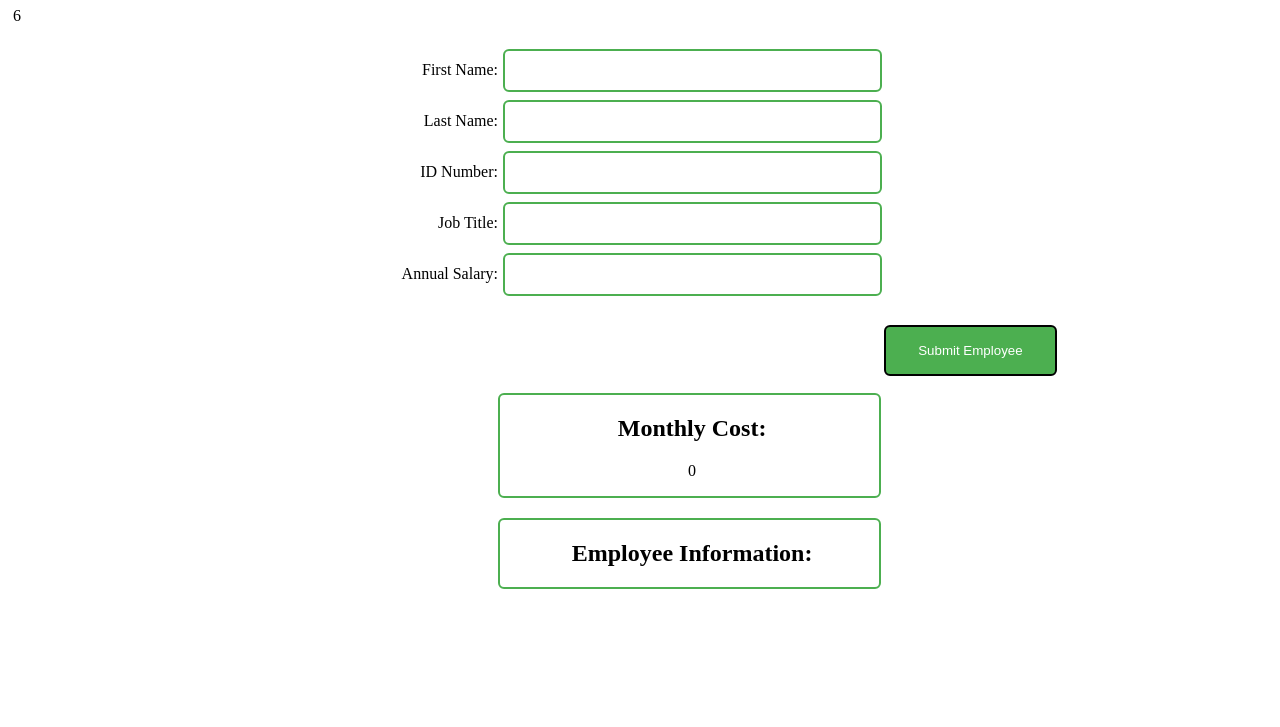
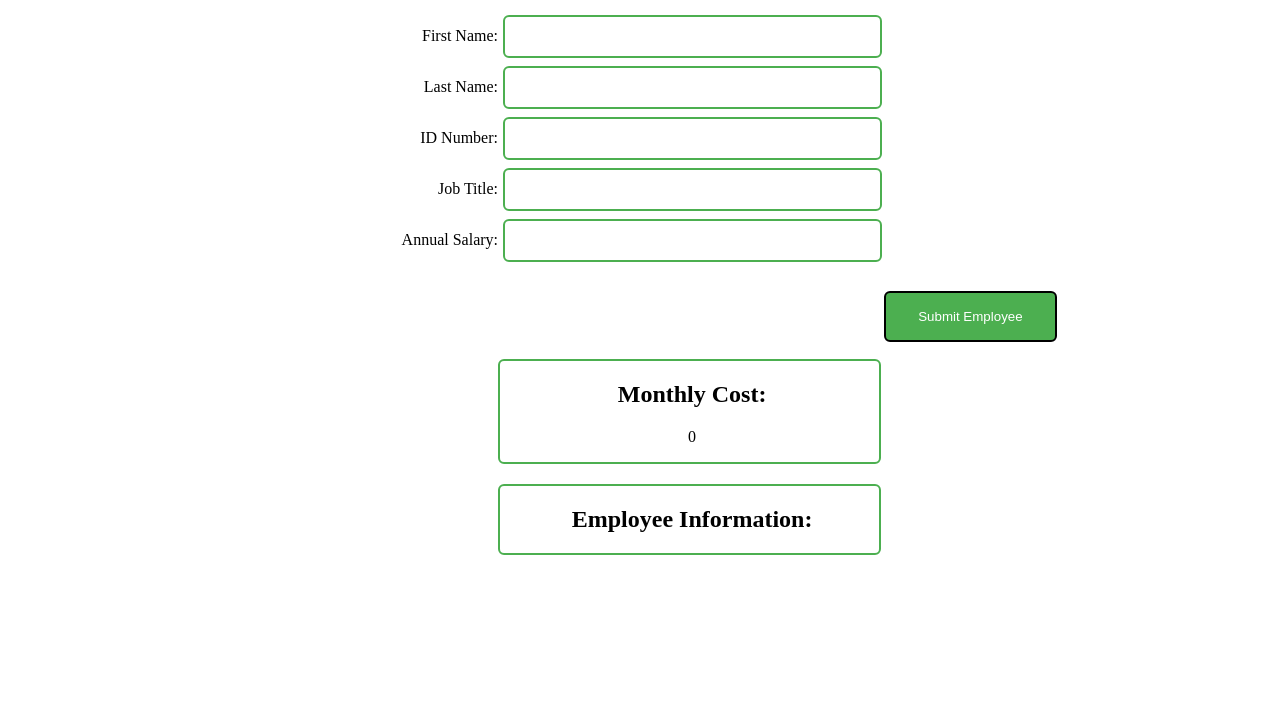
Before and after one commit to adameastvold/weekend_challenge-1, a website: page index.html in a window 1280 px wide. Shown: the part 73-800 px from the top of the page. Drawn offline with Linux system fonts and the light colour scheme.

Commit message:
removed one object

```diff
--- a/index.html
+++ b/index.html
@@ -14,7 +14,6 @@
     <h1>Employee Cost Calculator</h1>
 
     <div ng-controller="taskController">
-      <p>{{3 +3}}</p>
     <div class="formContainer">
 
         <form id="employeeinfo">
```
